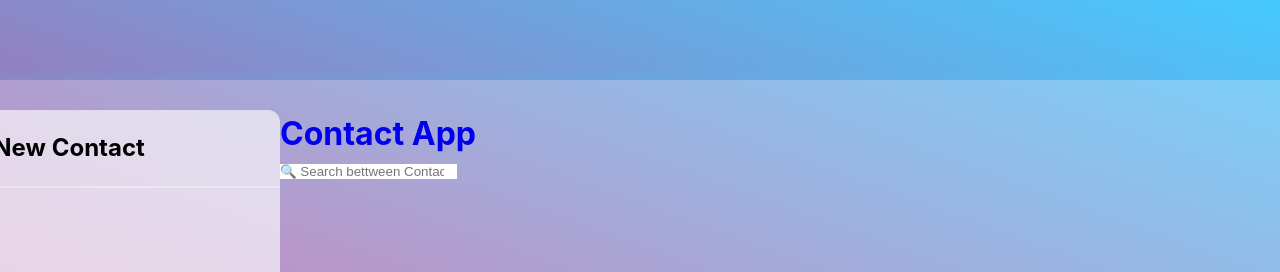
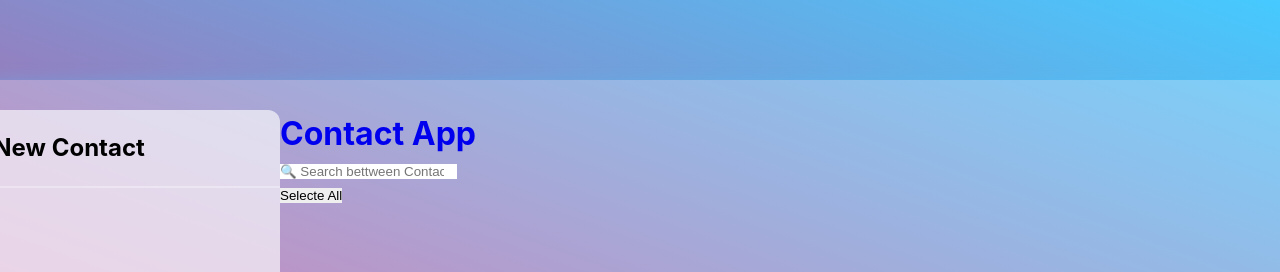
Before and after one commit to Movahed-m/Contact-App, a React (Vite) app: page / in a window 1280 px wide. Shown: the top 272 px of the page. Built offline with nearby package versions, Linux system fonts and the light colour scheme.

Commit message:
add half of delete All option

```diff
--- a/src/components/Main/ContactList.jsx
+++ b/src/components/Main/ContactList.jsx
@@ -1,11 +1,27 @@
+import { useState } from "react";
 import ContactListItem from "./ContactListItem";
 
 const ContactList = ({ contacts }) => {
+  const [selecteAll, setSelecteAll] = useState(false);
+
+  const selecteHandler = () => setSelecteAll((selecteAll) => !selecteAll);
+  const deleteHandler = () => {}
+
   return (
     <div>
+      <div>
+        <button onClick={selecteHandler}>
+          {selecteAll ? "Selected" : "Selecte All"}
+        </button>
+        <button onClick={deleteHandler}>{selecteAll && "Delete All"}</button>
+      </div>
       <ul>
         {contacts.map((item) => (
-          <ContactListItem key={item.id} contact={item} />
+          <ContactListItem
+            key={item.id}
+            contact={item}
+            selecteAll={selecteAll}
+          />
         ))}
       </ul>
     </div>
--- a/src/components/Main/ContactListItem.jsx
+++ b/src/components/Main/ContactListItem.jsx
@@ -1,6 +1,6 @@
 import { useState } from "react";
 
-const ContactListItem = ({ contact }) => {
+const ContactListItem = ({ contact , selecteAll }) => {
   const [copyText, setCopyText] = useState("");
   const [copyAlert, setCopyAlert] = useState("");
 
@@ -16,6 +16,7 @@ const ContactListItem = ({ contact }) => {
   return (
     <>
       <li>
+        <input type="checkbox" checked={selecteAll}/>
         <img
           src={contact.photo}
           alt="profile photo"
```
